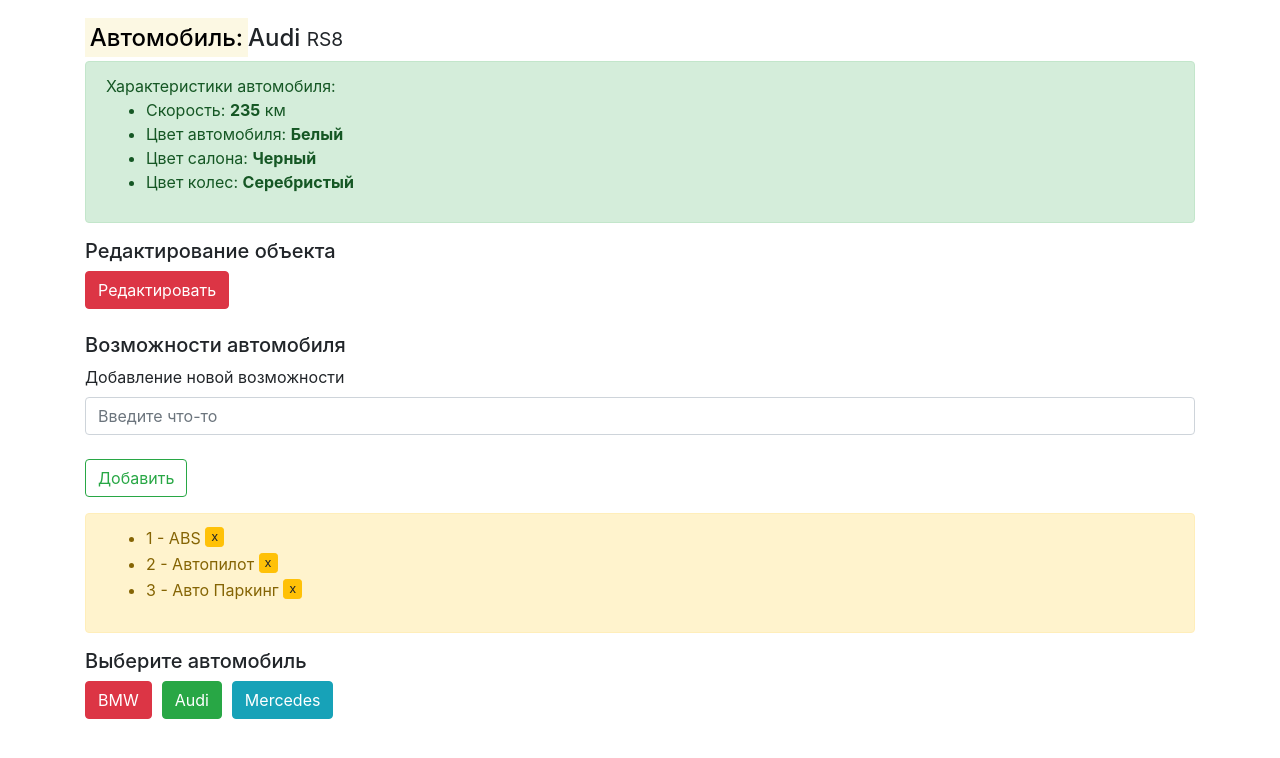
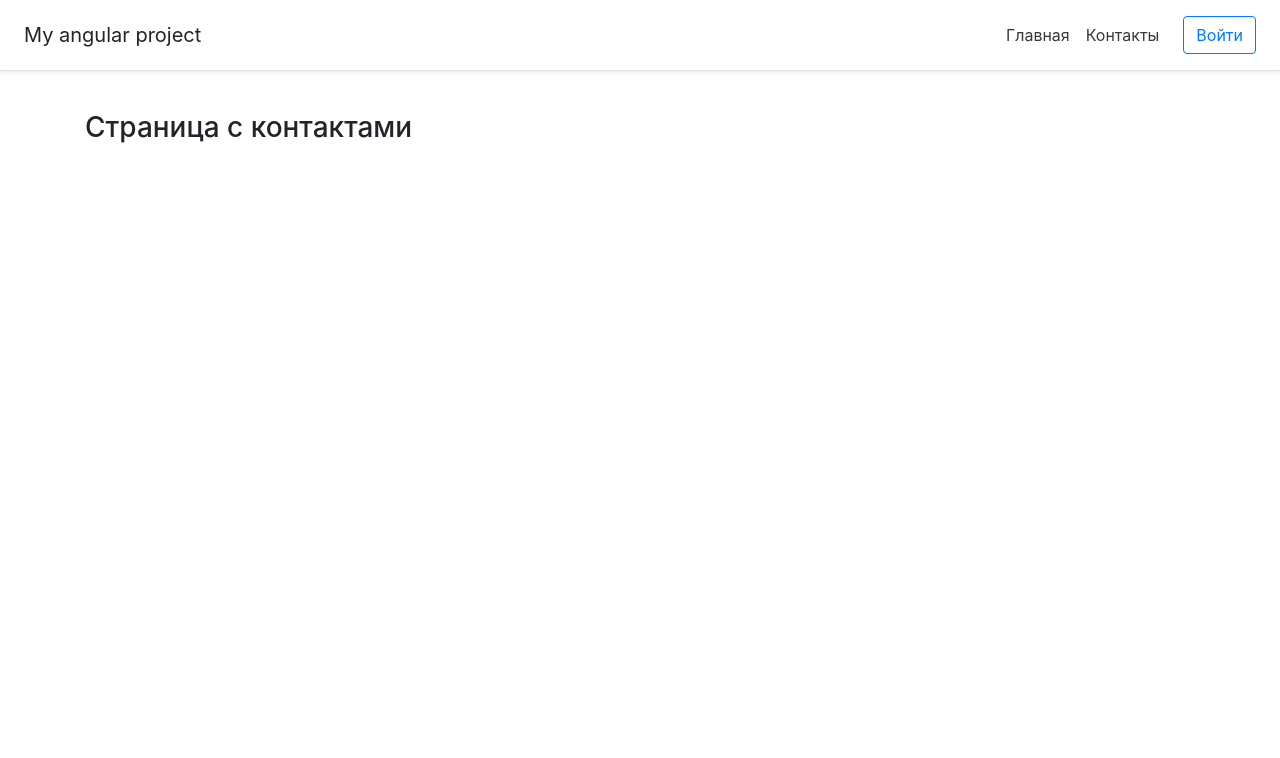
Before and after one commit to ElizavetaCode/myfirstangularproject, an Angular app: page /about in a window 1280 px wide. Before the commit this address led to /. Shown: the top 758 px of the page. Built offline with nearby package versions, Linux system fonts and the light colour scheme.

Commit message:
version4

```diff
--- a/src/app/app.component.html
+++ b/src/app/app.component.html
@@ -1 +1,10 @@
-<app-car></app-car>
+<div class="d-flex flex-column flex-md-row align-items-center p-3 px-md-4 mb-3 bg-white border-bottom shadow-sm">
+  <h5 class="my-0 mr-md-auto font-weight-normal">My angular project</h5>
+  <nav class="my-2 my-md-0 mr-md-3">
+    <a class="p-2 text-dark" routerLink='/'>Главная</a>
+    <a class="p-2 text-dark" routerLink='/about'>Контакты</a>
+
+  </nav>
+  <a class="btn btn-outline-primary" href="#">Войти</a>
+</div>
+<router-outlet></router-outlet>
--- a/src/app/app.module.ts
+++ b/src/app/app.module.ts
@@ -1,19 +1,28 @@
 import { BrowserModule } from '@angular/platform-browser';
 import { NgModule } from '@angular/core';
 import { FormsModule } from '@angular/forms';
+import { RouterModule, Routes } from '@angular/router';
 import { AppRoutingModule } from './app-routing.module';
 import { AppComponent } from './app.component';
 import { CarComponent } from './components/car/car.component';
+import { KontaktiComponent } from './components/kontakti/kontakti.component';
+
+const appRoutes: Routes = [
+  {path: '', component:CarComponent},
+  {path: 'about', component:KontaktiComponent}
+]
 
 @NgModule({
   declarations: [
     AppComponent,
-    CarComponent
+    CarComponent,
+    KontaktiComponent
   ],
   imports: [
     BrowserModule,
     AppRoutingModule,
-    FormsModule
+    FormsModule,
+    RouterModule.forRoot(appRoutes)
 
   ],
   providers: [],
--- /dev/null
+++ b/src/app/components/kontakti/kontakti.component.html
@@ -0,0 +1,4 @@
+<div class="container">
+  <br>
+  <h3>Страница с контактами</h3>
+</div>
--- /dev/null
+++ b/src/app/components/kontakti/kontakti.component.ts
@@ -0,0 +1,15 @@
+import { Component, OnInit } from '@angular/core';
+
+@Component({
+  selector: 'app-kontakti',
+  templateUrl: './kontakti.component.html',
+  styleUrls: ['./kontakti.component.css']
+})
+export class KontaktiComponent implements OnInit {
+
+  constructor() { }
+
+  ngOnInit(): void {
+  }
+
+}
```
Also changed, not shown: src/app/components/kontakti/kontakti.component.css (added), 1 other file (tests, documents, lock files or other folders).
